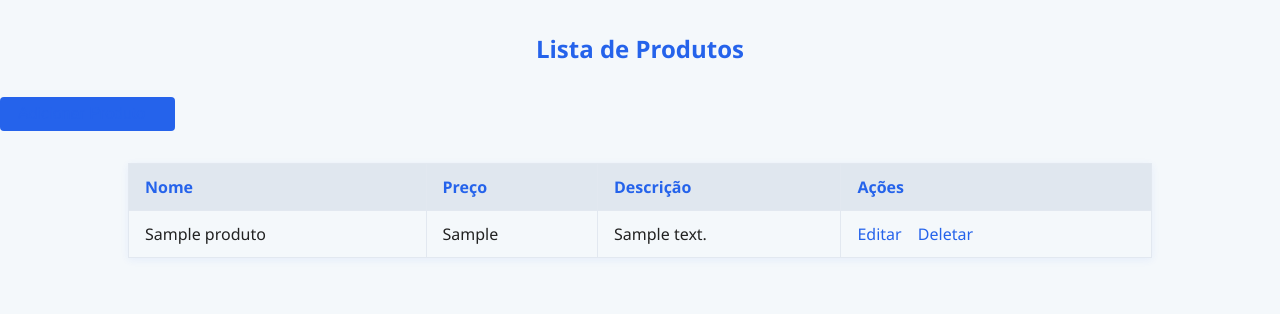
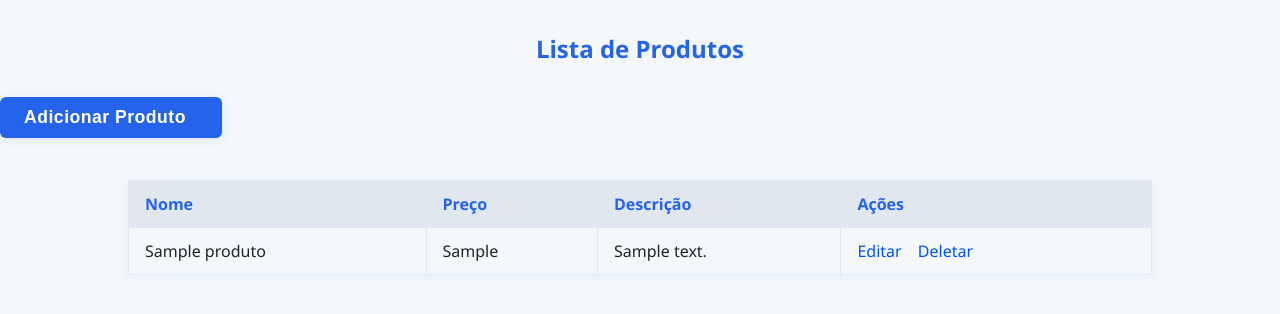
Before and after one commit to ArthurFolly/FlavorWay, a PHP site: page / in a window 1280 px wide. Shown: the top 314 px of the page. Run offline with PHP 8.4, Linux system fonts and the light colour scheme; tables that the repository leaves empty or names only in its code hold one stand-in row (values such as "Sample post").

Commit message:
Commit com crud de php na pasta ecommerce

```diff
--- a/ecommerce/css/index.css
+++ b/ecommerce/css/index.css
@@ -38,7 +38,7 @@ tr:nth-child(even) {
 }
 
 button, input[type="submit"], input[type="button"] {
-    background: #2563eb;
+    background: #a1a1a1;
     color: #fff;
     border: none;
     padding: 8px 18px;
@@ -54,7 +54,7 @@ button:hover, input[type="submit"]:hover, input[type="button"]:hover {
 }
 
 a {
-    color: #2563eb;
+    color: #ffffff;
     text-decoration: none;
     margin-right: 12px;
 }
--- a/ecommerce/css/style.css
+++ b/ecommerce/css/style.css
@@ -38,8 +38,8 @@ tr:nth-child(even) {
 }
 
 button, input[type="submit"], input[type="button"] {
-    background: #2563eb;
-    color: #fff;
+    background: #cacaca;
+    color: #ffffff;
     border: none;
     padding: 8px 18px;
     border-radius: 4px;
@@ -53,8 +53,30 @@ button:hover, input[type="submit"]:hover, input[type="button"]:hover {
     background: #1746a2;
 }
 
+.contraste {
+    background: #2563eb;
+    border: none;
+    padding: 10px 24px;
+    border-radius: 6px;
+    margin-bottom: 18px;
+    box-shadow: 0 2px 8px rgba(37,99,235,0.12);
+    transition: background 0.2s;
+}
+
+.contraste a {
+    color: #fff;
+    font-weight: bold;
+    text-decoration: none;
+    font-size: 1.1em;
+    letter-spacing: 0.5px;
+}
+
+.contraste:hover {
+    background: #1746a2;
+}
+
 a {
-    color: #2563eb;
+    color: #0051ff;
     text-decoration: none;
     margin-right: 12px;
 }
--- a/ecommerce/index.php
+++ b/ecommerce/index.php
@@ -6,12 +6,12 @@
 <head>
     <meta charset="UTF-8">
     <meta name="viewport" content="width=device-width, initial-scale=1.0">
-    <link rel="stylesheet" href="css/style.css">
+    <link rel="stylesheet" href="/css/style.css">
     <title>Listar Produtos</title>
 </head>
 <body>
     <h2>Lista de Produtos</h2>
-    <button><a href="criar.php">Adicionar Produto</a></button>
+    <button class="contraste"><a href=" criar.php">Adicionar Produto</a></button>
     <table>
         <tr>
             <th>Nome</th>
@@ -30,7 +30,7 @@
             <td>{$row['descricao']}</td>
             <td>
                 <a href='editar.php?id={$row['id']}'>Editar</a>
-                <a href='deletar.php?id={$row['id']}'>Deletar</a>
+                <a href='delete.php?id={$row['id']}'onclick=\"return confirm('Tem certeza que quer deletar este item?')\">Deletar</a>
             </td>
         </tr>";
         }
```
Also changed, not shown: ecommerce/delete.php (added, +9 -0 lines), ecommerce/editar.php (+43 -0 lines), ecommerce/css/criar.css (deleted), ecommerce/deletar.php (deleted).
